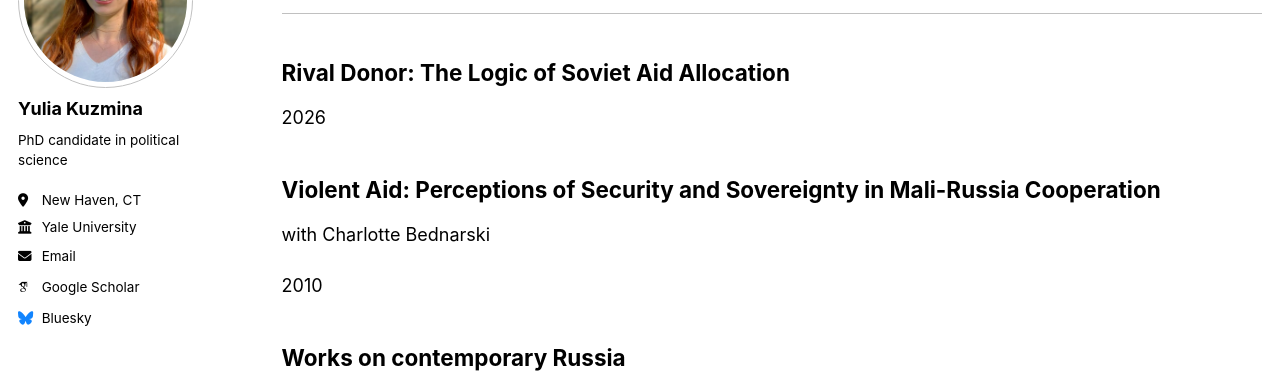
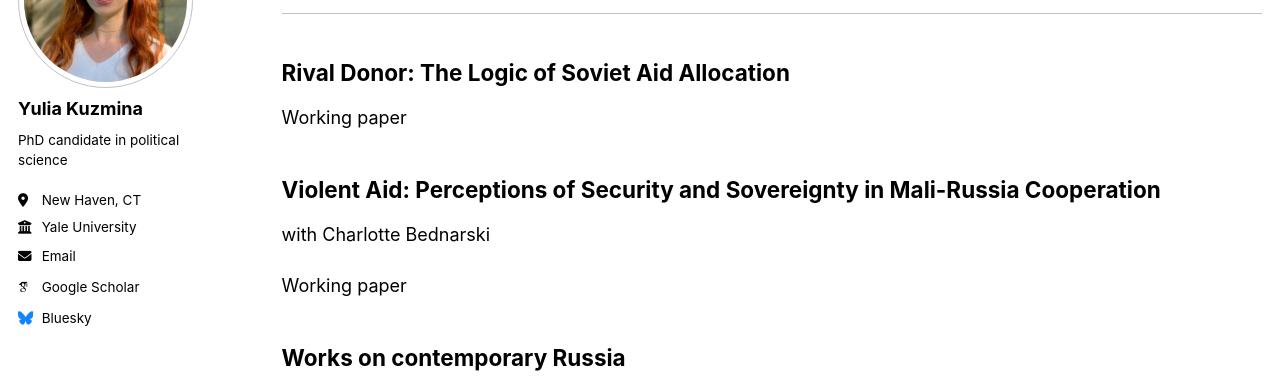
Before and after one commit to yuliakuzmina/yuliakuzmina.github.io, a Jekyll site: the page built from _pages/publications.html, in a window 1280 px wide and 1326 px high. Shown: the part 206-591 px from the top of the window. Built offline with Jekyll 4.4.1, drawn with Linux system fonts in a browser that asks for light colours; some web fonts are replaced; a script bundle is joined from its source files by our own code; library files that are not in the unit come from our copies.

Commit message:
Update archive-single.html

```diff
--- a/_includes/archive-single.html
+++ b/_includes/archive-single.html
@@ -43,21 +43,35 @@
       </p>
     {% endif %}
 
-    <!-- Venue + Year (clean, no "Published in") -->
+   <!-- Venue + Year (clean, no defaults, no "Published in") -->
 {% if post.collection == 'publications' %}
-      {% if post.venue %}
-        <p><em>{{ post.venue }}</em>, {{ post.date | default: "1900-01-01" | date: "%Y" }}</p>
-      {% else %}
-        <p>{{ post.date | default: "1900-01-01" | date: "%Y" }}</p>
+
+  {% if post.category == "manuscripts" %}
+    <p>Working paper</p>
+
+  {% elsif post.venue and post.date %}
+    <p><em>{{ post.venue }}</em>, {{ post.date | date: "%Y" }}</p>
+
+  {% elsif post.venue %}
+    <p><em>{{ post.venue }}</em></p>
+
+  {% elsif post.date %}
+    <p>{{ post.date | date: "%Y" }}</p>
+
   {% endif %}
+
 {% elsif post.collection == 'teaching' %}
-      <p>{{ post.type }}, <em>{{ post.venue }}</em>, {{ post.date | default: "1900-01-01" | date: "%Y" }}</p>
+
+  <p>{{ post.type }}, <em>{{ post.venue }}</em>, {{ post.date | date: "%Y" }}</p>
+
 {% elsif post.date %}
+
   <p class="page__date">
-        <time datetime="{{ post.date | default: "1900-01-01" | date_to_xmlschema }}">
-          {{ post.date | default: "1900-01-01" | date: "%B %d, %Y" }}
+    <time datetime="{{ post.date | date_to_xmlschema }}">
+      {{ post.date | date: "%B %d, %Y" }}
     </time>
   </p>
+
 {% endif %}
 
     <!-- Excerpt -->
```
Lines whose indentation alone changed are shown as unchanged.
